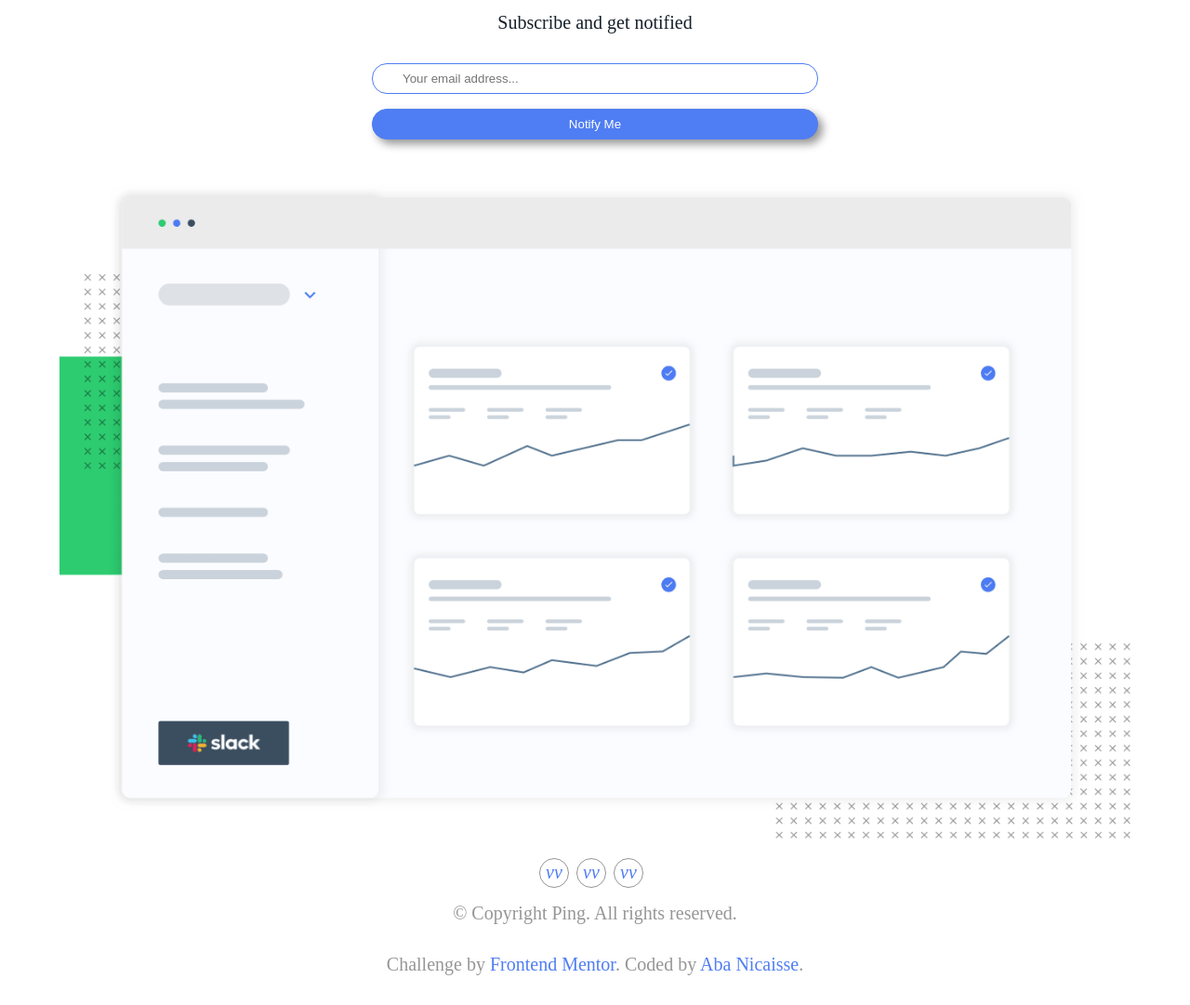
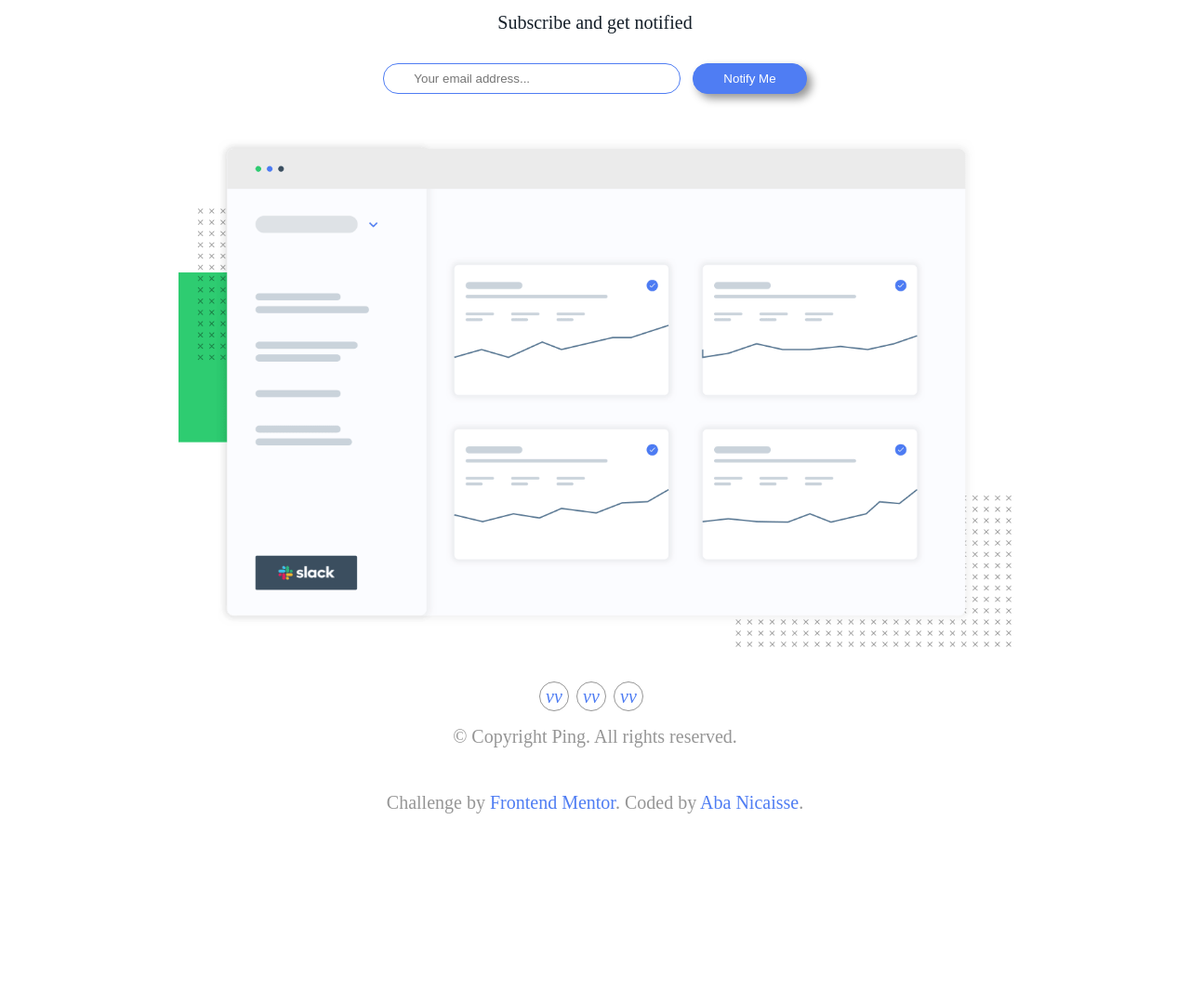
Before and after one commit to abanicaisse/ping-coming-soon, a plain HTML site: page index.html in a window 1280 px wide. Shown: the part 116-1197 px from the top of the page at 93% size. After the commit the page ends 1023 px from the top, so only its background shows below. Drawn offline with Linux system fonts and the light colour scheme.

Commit message:
styled the desktop version

```diff
--- a/css/style.css
+++ b/css/style.css
@@ -61,10 +61,9 @@ form {
 }
 
 form input {
-    width: min(100%, 30rem);
+    width: min(100%, 25rem);
     margin: auto;
     display: block;
-    /* color: var(--pale-blue); */
     border: 1px solid var(--blue);
     border-radius: 1rem;
     padding: .5rem 2rem;
@@ -89,31 +88,20 @@ form input[type="submit"]:hover {
 
 .dashboard {
     width: 100%;
-    /* background-color: red; */
+    margin-bottom: 2rem;
 }
 
 .dashboard img {
     max-width: 100%;
 }
 
-footer {
-    width: 100%;
-    text-align: center;
-    /* margin-top: auto; */
-}
-
-footer > * {
-    width: 90%;
-    margin: auto;
-}
-
-footer > .icon {
+.icon {
     display: flex;
     justify-content: center;
     margin-bottom: 1rem;
 }
 
-footer .fab {
+.icon .fab {
     width: 2rem;
     height: 2rem;
     display: grid;
@@ -124,12 +112,46 @@ footer .fab {
     margin-right: .5rem;
 }
 
-footer > p {
+.dashboard ~ p {
     color: var(--gray);
     margin-bottom: 2rem;
 }
 
-footer > p > a {
+footer {
+    width: 100%;
+    color: var(--gray);
+    text-align: center;
+    margin-bottom: 2rem;
+}
+
+footer > * {
+    width: 90%;
+    margin: auto;
+}
+
+footer a {
     text-decoration: none;
     color: var(--blue);
 }
+
+@media screen and (min-width: 1000px) {
+    article {
+        width: min(70%);
+    }
+
+    form {
+        display: flex;
+        justify-content: center;
+    }
+
+    form input {
+        width: initial;
+        margin: auto;
+        display: inline;
+    }
+
+    form input[type="email"] {
+        width: 20rem;
+        margin-right: .5rem;
+    }
+}
--- a/index.html
+++ b/index.html
@@ -17,23 +17,28 @@
       <h1>We are lauching <span>soon!</span></h1>
       <p>Subscribe and get notified</p>
       <form class="notify">
+        <div>
           <input type="email" name="email" placeholder="Your email address..." id="email">
           <label for="eamil"><input type="submit" value="Notify Me"></label>
+        </div>
       </form>
       <div class="dashboard">
         <img src="./images/illustration-dashboard.png" alt="ilustration of the dashboard">
       </div>
-    </article>
-  </main>
 
-  <footer>
+      <!-- <div> -->
         <div class="icon">
           <i class="fab fa-facebook">vv</i>
           <i class="fab fa-twitter">vv</i>
           <i class="fab fa-instagram">vv</i>
         </div>
         <p>&copy; Copyright Ping. All rights reserved.</p>
+      <!-- </div> -->
 
+    </article>
+  </main>
+
+  <footer>
     <p class="attribution">
       Challenge by <a href="https://www.frontendmentor.io?ref=challenge" target="_blank">Frontend Mentor</a>.
       Coded by <a href="https://www.github.com/abanicaisse">Aba Nicaisse</a>.
```
Lines whose indentation alone changed are shown as unchanged.
